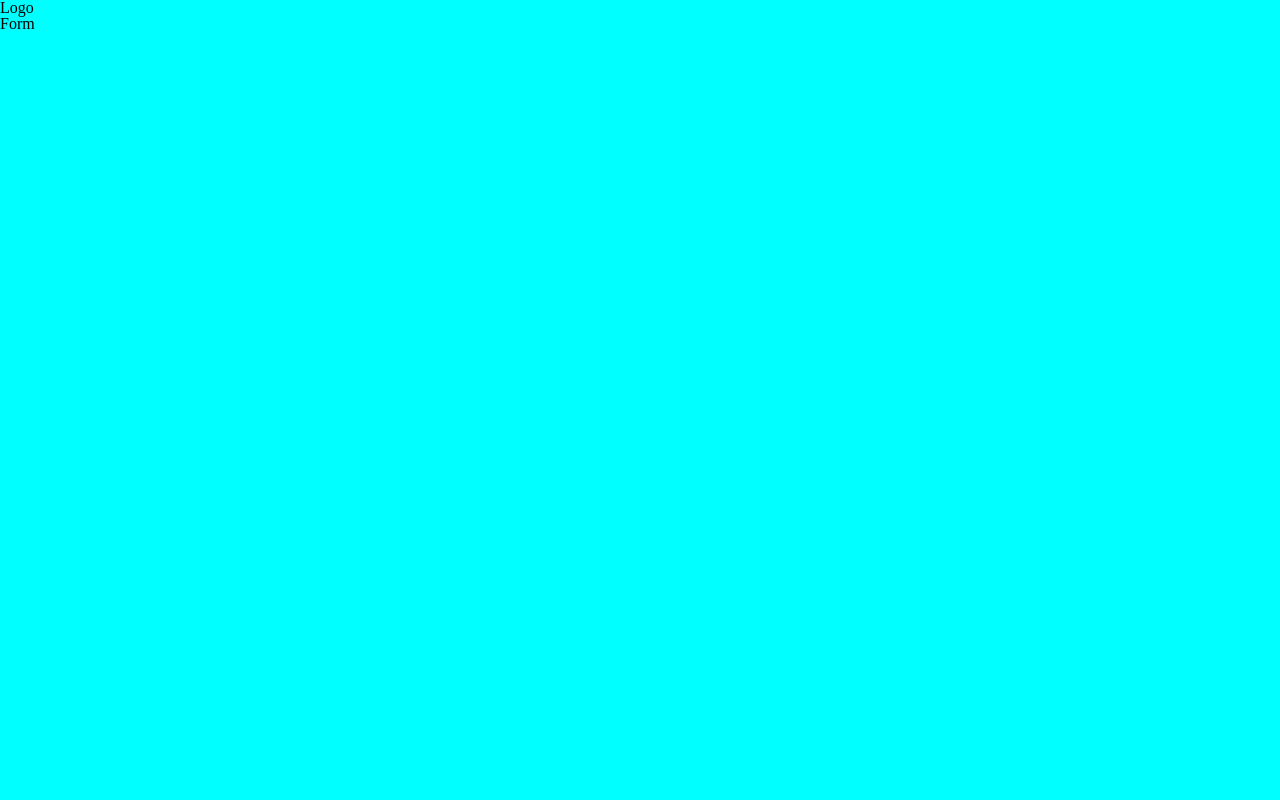
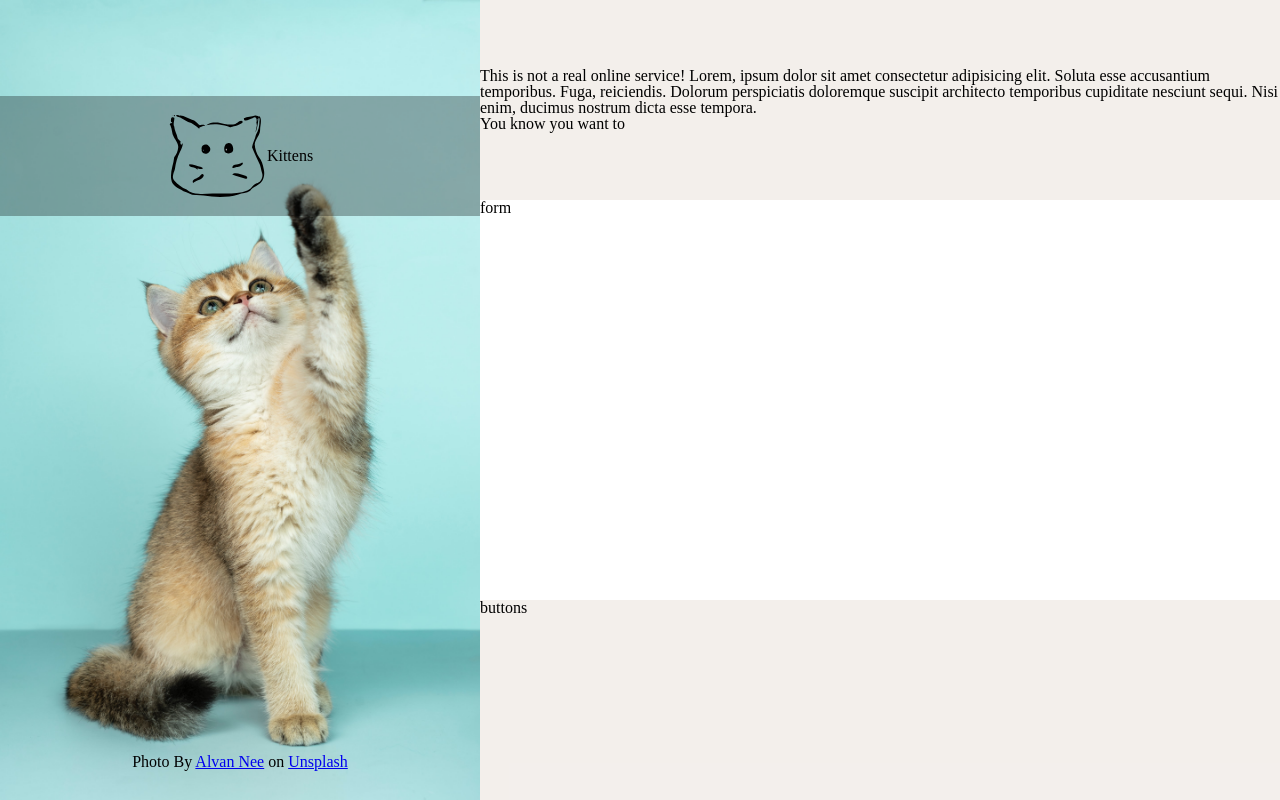
Before and after one commit to brunojustino/sign-up-form, a plain HTML site: page index.html in a window 1280 px wide. Drawn offline with Linux system fonts and the light colour scheme.

Commit message:
Improved design structure. Added photo and icon.

```diff
--- a/index.html
+++ b/index.html
@@ -10,10 +10,28 @@
 <body>
     <div class="content">
         <div class="logo">
-            Logo
+            <div class="logo-title">
+                <div class="logo-icon">
+                </div>
+                <div class="logo-name">
+                    <h1>Kittens</h1>
+                </div>
+            </div>
+            <div class="logo-footer">
+                <p>Photo By <a href="https://unsplash.com/@alvannee">Alvan Nee</a> on <a href="https://unsplash.com">Unsplash</a></p>
+            </div>
         </div>
         <div class="sign-up-form">
-            Form
+            <div class="form-desc">
+                <p>This is not a real online service! Lorem, ipsum dolor sit amet consectetur adipisicing elit. Soluta esse accusantium temporibus. Fuga, reiciendis. Dolorum perspiciatis doloremque suscipit architecto temporibus cupiditate nesciunt sequi. Nisi enim, ducimus nostrum dicta esse tempora.</p>
+                <p>You <em>know</em> you want to</p>
+            </div>
+            <div class="form-area">
+                form
+            </div>
+            <div class="form-login">
+                buttons
+            </div>
         </div>
     </div>
     <script src="script.js"></script>
--- a/style.css
+++ b/style.css
@@ -49,6 +49,81 @@ table {
 
 /* CSS RESET END */
 
-body {
-    background-color: aqua;
+
+.content {
+	width: 100%;
+	height: 100vh;
+	display: flex;
+	flex-direction: row;
+	justify-content: center;
 }
+
+.logo {
+	display: flex;
+	flex-direction: column;
+	flex: 1 1 40vh;
+	justify-content: center;
+	align-items: center;
+	background-image: url("catBG.jpg");
+	background-position: center;
+	background-repeat: no-repeat;
+	background-size: cover;
+}
+.logo-title {
+	display: flex;
+	flex: 0 0 15vh;
+	justify-content: center;
+	align-items: center;
+	width: 100%;
+	margin-top: 20%;
+	background-color: rgba(0, 0, 0, 0.3);
+}
+
+.logo-icon {
+	display: block;
+	text-indent: -9999px;
+	width: 100px;
+	height: 82px;
+	background: url(catIcon.svg);
+	background-size: 100px 82px;
+}
+
+.logo-name {
+
+}
+
+.logo-footer {
+	display: flex;
+	flex: 0 1 15vh;
+	align-items: flex-end;
+	margin-top: auto;
+	padding: 30px;
+}
+
+.sign-up-form{
+	display: flex;
+	justify-content: center;
+	align-items: center;
+	flex: 2 1 60vh;
+	flex-direction: column;
+}
+
+.form-desc{
+	flex: 1 1 25%;
+	justify-content: center;
+	display: flex;
+	flex-direction: column;
+	align-content: center;
+	background-color: #8c64401a;
+}
+
+.form-area {
+	flex: 1 1 50%;
+	width: 100%;
+}
+
+.form-login {
+	flex: 0 1 25%;
+	background-color: #8c64401a;
+	width: 100%;
+}
```
Also changed, not shown: catBG.jpg (added), catIcon.svg (added).
